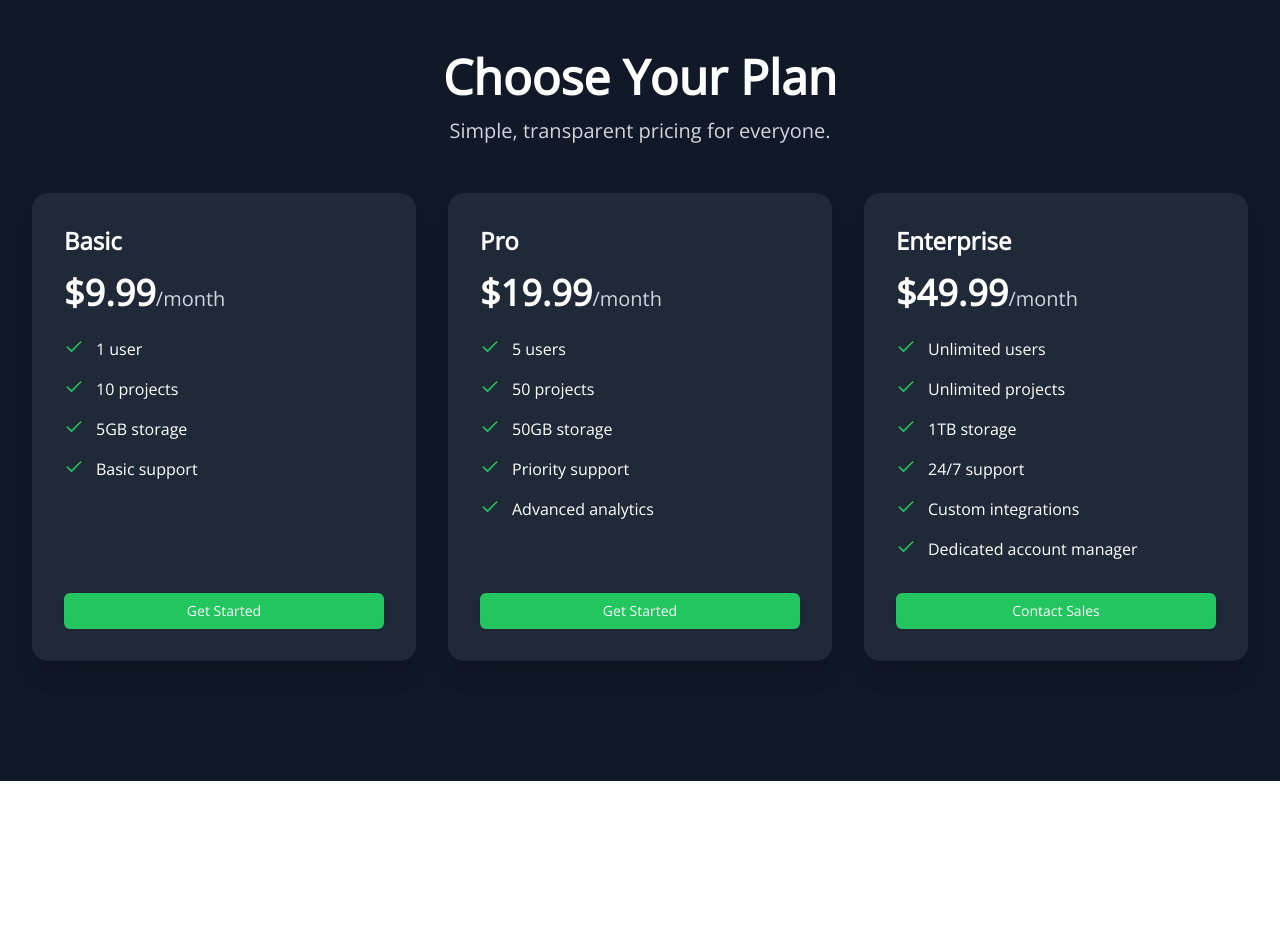
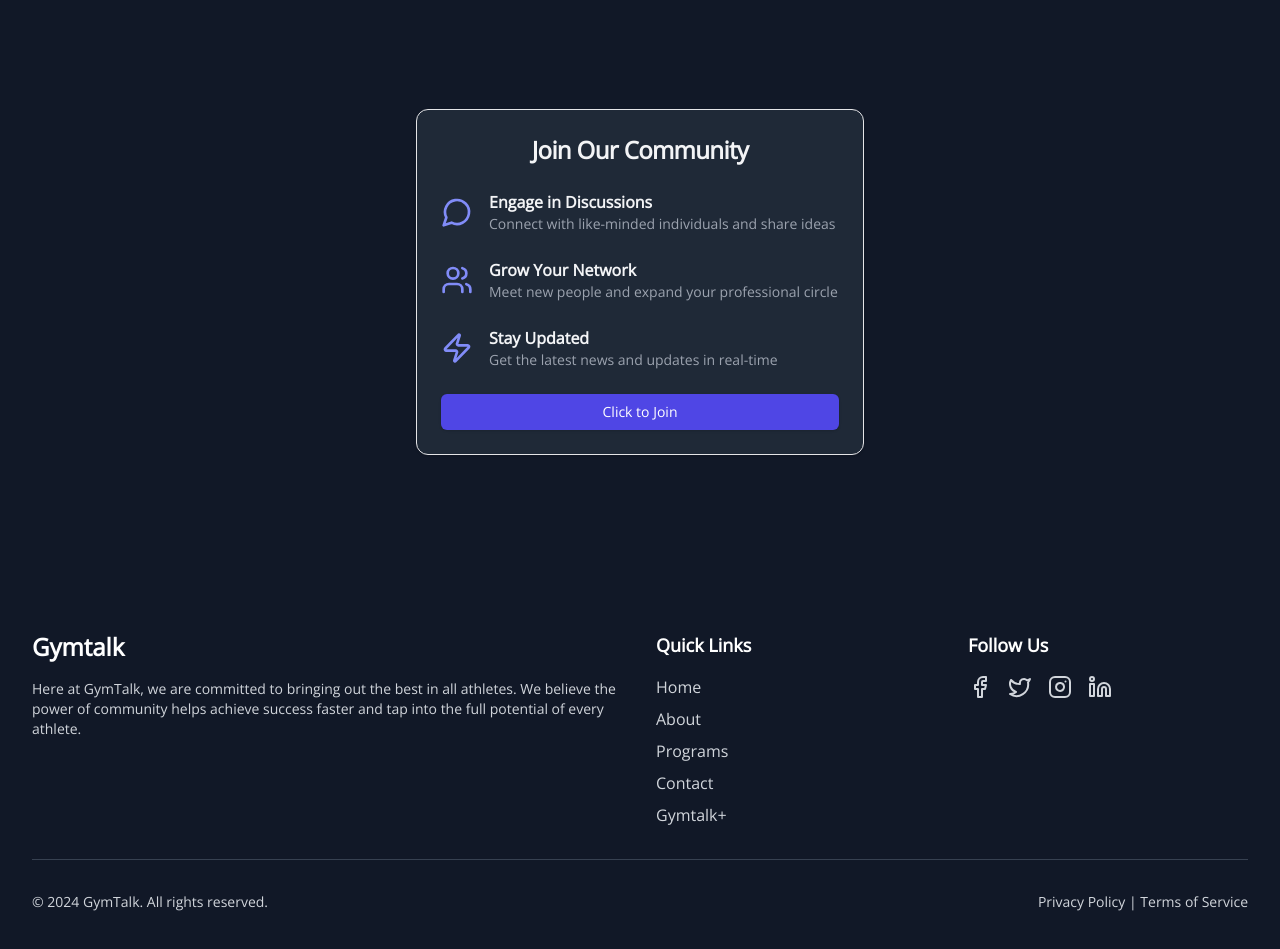
Before and after one commit to Eric0M/GymTalk, a Next.js app: page / in a window 1280 px wide. Shown: the part 1440-2389 px from the top of the page. Before the commit the page ends 2221 px from the top, so only its background shows below. Built offline with nearby package versions, Linux system fonts and the light colour scheme.

Commit message:
Added a footer to all pages, added a discord link to home page.

```diff
--- a/app/about/page.tsx
+++ b/app/about/page.tsx
@@ -5,7 +5,6 @@ import AboutUs from "../components/about_me/about_me";
 const Page = () => {
   return (
     <>
-      <Header />
       <AboutUs />
     </>
   );
--- /dev/null
+++ b/app/components/discord_invite/discord_invite.tsx
@@ -0,0 +1,63 @@
+"use client";
+import { Button } from "@/components/ui/button";
+import {
+  Card,
+  CardContent,
+  CardFooter,
+  CardHeader,
+  CardTitle,
+} from "@/components/ui/card";
+import { MessageCircleIcon, UsersIcon, ZapIcon } from "lucide-react";
+
+export default function Discord() {
+  return (
+    <div className="bg-gray-900 flex items-center justify-center p-4 py-12 md:py-24 lg:py-32">
+      <Card className="w-full max-w-md bg-gray-800 text-gray-100">
+        <CardHeader>
+          <CardTitle className="text-2xl font-bold text-center">
+            Join Our Community
+          </CardTitle>
+        </CardHeader>
+        <CardContent className="space-y-6">
+          <div className="flex items-center space-x-4">
+            <MessageCircleIcon className="w-8 h-8 text-indigo-400" />
+            <div>
+              <h3 className="font-semibold">Engage in Discussions</h3>
+              <p className="text-sm text-gray-400">
+                Connect with like-minded individuals and share ideas
+              </p>
+            </div>
+          </div>
+          <div className="flex items-center space-x-4">
+            <UsersIcon className="w-8 h-8 text-indigo-400" />
+            <div>
+              <h3 className="font-semibold">Grow Your Network</h3>
+              <p className="text-sm text-gray-400">
+                Meet new people and expand your professional circle
+              </p>
+            </div>
+          </div>
+          <div className="flex items-center space-x-4">
+            <ZapIcon className="w-8 h-8 text-indigo-400" />
+            <div>
+              <h3 className="font-semibold">Stay Updated</h3>
+              <p className="text-sm text-gray-400">
+                Get the latest news and updates in real-time
+              </p>
+            </div>
+          </div>
+        </CardContent>
+        <CardFooter>
+          <Button
+            className="w-full bg-indigo-600 hover:bg-indigo-700 text-white"
+            onClick={() => {
+              window.open("https://discord.gg/65Bn7YZj", "_blank");
+            }}
+          >
+            Click to Join
+          </Button>
+        </CardFooter>
+      </Card>
+    </div>
+  );
+}
--- /dev/null
+++ b/app/components/footer/footer.tsx
@@ -0,0 +1,100 @@
+import Link from "next/link";
+import { Facebook, Twitter, Instagram, Linkedin } from "lucide-react";
+
+export default function Footer() {
+  return (
+    <footer className="bg-gray-900 text-gray-300">
+      <div className="max-w-7xl mx-auto px-4 sm:px-6 lg:px-8 py-12">
+        <div className="grid grid-cols-1 md:grid-cols-4 gap-8">
+          <div className="flex flex-col justify-center items-center md:items-start md:col-span-2">
+            <h2 className="text-2xl font-bold text-white mb-4 text-center md:text-left">
+              Gymtalk
+            </h2>
+            <p className="text-sm text-center md:text-left flex-grow">
+              Here at GymTalk, we are committed to bringing out the best in all
+              athletes. We believe the power of community helps achieve success
+              faster and tap into the full potential of every athlete.
+            </p>
+          </div>
+          <div className="flex flex-col justify-center items-center md:items-start">
+            <h3 className="text-lg font-semibold text-white mb-4">
+              Quick Links
+            </h3>
+            <ul className="space-y-2 text-center md:text-left flex-grow">
+              <li>
+                <Link href="/" className="hover:text-white transition-colors">
+                  Home
+                </Link>
+              </li>
+              <li>
+                <Link
+                  href="/about"
+                  className="hover:text-white transition-colors"
+                >
+                  About
+                </Link>
+              </li>
+              <li>
+                <Link
+                  href="/programs"
+                  className="hover:text-white transition-colors"
+                >
+                  Programs
+                </Link>
+              </li>
+              <li>
+                <Link
+                  href="/contact"
+                  className="hover:text-white transition-colors"
+                >
+                  Contact
+                </Link>
+              </li>
+              <li>
+                <Link
+                  href="/gymtalk+"
+                  className="hover:text-white transition-colors"
+                >
+                  Gymtalk+
+                </Link>
+              </li>
+            </ul>
+          </div>
+          <div className="flex flex-col justify-center items-center md:items-start">
+            <h3 className="text-lg font-semibold text-white mb-4">Follow Us</h3>
+            <div className="flex space-x-4 flex-grow">
+              <Link href="#" className="hover:text-white transition-colors">
+                <Facebook className="w-6 h-6" />
+                <span className="sr-only">Facebook</span>
+              </Link>
+              <Link href="#" className="hover:text-white transition-colors">
+                <Twitter className="w-6 h-6" />
+                <span className="sr-only">Twitter</span>
+              </Link>
+              <Link href="#" className="hover:text-white transition-colors">
+                <Instagram className="w-6 h-6" />
+                <span className="sr-only">Instagram</span>
+              </Link>
+              <Link href="#" className="hover:text-white transition-colors">
+                <Linkedin className="w-6 h-6" />
+                <span className="sr-only">LinkedIn</span>
+              </Link>
+            </div>
+          </div>
+        </div>
+        <div className="mt-8 pt-8 border-t border-gray-700 text-sm text-center md:flex md:justify-between md:text-left">
+          <p>&copy; {new Date().getFullYear()} GymTalk. All rights reserved.</p>
+          <p className="mt-4 md:mt-0">
+            <Link href="#" className="hover:text-white transition-colors">
+              Privacy Policy
+            </Link>
+            {" | "}
+            <Link href="#" className="hover:text-white transition-colors">
+              Terms of Service
+            </Link>
+          </p>
+        </div>
+      </div>
+    </footer>
+  );
+}
--- a/app/components/main_hero/main_hero.tsx
+++ /dev/null
@@ -1,27 +0,0 @@
-import React from "react";
-import homeImage from "@/public/heroIMG.jpeg";
-
-const MainHero: React.FC = () => {
-  return (
-    <div
-      className="hero min-h-screen"
-      style={{
-        backgroundImage: `url(${homeImage.src})`,
-      }}
-    >
-      <div className="hero-overlay bg-opacity-60"></div>
-      <div className="hero-content text-white text-center ">
-        <div className="max-w-md">
-          <h1 className="mb-5 text-5xl font-bold">GymTalk</h1>
-          <p className="mb-5 text-1xl">
-            A community for athletes serious about levelling up their
-            calisthenics skills.
-          </p>
-          <button className="btn btn-primary">Get Started</button>
-        </div>
-      </div>
-    </div>
-  );
-};
-
-export default MainHero;
--- a/app/components/test_hero/test_hero.tsx
+++ b/app/components/test_hero/test_hero.tsx
@@ -1,8 +1,11 @@
+"use client";
 import Image from "next/image";
 import { Button } from "@/components/ui/button";
 import homeImage from "@/public/heroIMG.jpeg";
+import { useRouter } from "next/navigation";
 
 export default function Hero() {
+  const router = useRouter();
   return (
     <div className="relative h-screen w-full overflow-hidden">
       <Image
@@ -23,7 +26,10 @@ export default function Hero() {
             Connect with fitness enthusiasts, share your progress, and achieve
             your goals together.
           </p>
-          <Button className="hover:bg-gray-200 hover:text-black text-black bg-white font-semibold py-3 px-8 rounded-full text-xl mt-4">
+          <Button
+            className="hover:bg-gray-200 hover:text-black text-black bg-white font-semibold py-3 px-8 rounded-full text-xl mt-4"
+            onClick={() => router.push("/gymtalk+")}
+          >
             Get started
           </Button>
         </div>
--- a/app/components/why_us/why_us.tsx
+++ b/app/components/why_us/why_us.tsx
@@ -2,7 +2,7 @@ import { ShieldCheck, Zap, HeartHandshake } from "lucide-react";
 
 export default function Why_us() {
   return (
-    <section className="w-full min-h-3/6 bg-gray-900 text-white flex items-center justify-center py-12 md:py-24 lg:py-32">
+    <section className="w-full bg-gray-900 text-white flex items-center justify-center py-12 md:py-24 lg:py-32">
       <div className="container px-4 md:px-6">
         <div className="flex flex-col items-center justify-center space-y-4 text-center">
           <h2 className="text-3xl font-bold tracking-tighter sm:text-5xl">
--- a/app/contact/page.tsx
+++ b/app/contact/page.tsx
@@ -5,7 +5,6 @@ import Header from "../components/header/header";
 const About = () => {
   return (
     <>
-      <Header />
       <Contact />
     </>
   );
--- a/app/gymtalk+/page.tsx
+++ b/app/gymtalk+/page.tsx
@@ -5,7 +5,6 @@ import PricingComponent from "../components/pricing/pricing";
 const page = () => {
   return (
     <>
-      <Header />
       <PricingComponent />
     </>
   );
--- a/app/layout.tsx
+++ b/app/layout.tsx
@@ -1,6 +1,8 @@
 import type { Metadata } from "next";
 import "./globals.css";
 import { Open_Sans } from "next/font/google";
+import Header from "./components/header/header";
+import Footer from "./components/footer/footer";
 
 // If loading a variable font, you don't need to specify the font weight
 const inter = Open_Sans({
@@ -23,7 +25,12 @@ export default function RootLayout({
   return (
     <html lang="en">
       <link rel="icon" href="/icon.PNG" />
-      <body className={inter.className}>{children}</body>
+      <body className={inter.className}>
+        {" "}
+        <Header />
+        {children}
+        <Footer />
+      </body>
     </html>
   );
 }
--- a/app/page.tsx
+++ b/app/page.tsx
@@ -1,19 +1,18 @@
 import Header from "./components/header/header";
-import MainHero from "./components/main_hero/main_hero";
 import About from "./components/about_me/about_me";
 import Product_Card from "./components/product_card/product_card";
 import Pricing from "./components/pricing/pricing";
 import Why_us from "./components/why_us/why_us";
 import Hero from "./components/test_hero/test_hero";
 import ProgramOptions from "./components/programs/programs";
+import Discord from "./components/discord_invite/discord_invite";
 
 export default function Home() {
   return (
     <>
-      <Header />
       <Hero />
       <Why_us />
-      <Pricing />
+      <Discord />
     </>
   );
 }
--- a/app/programs/page.tsx
+++ b/app/programs/page.tsx
@@ -5,7 +5,6 @@ import Header from "../components/header/header";
 const Page = () => {
   return (
     <>
-      <Header />
       <ProgramOptions />
     </>
   );
```
